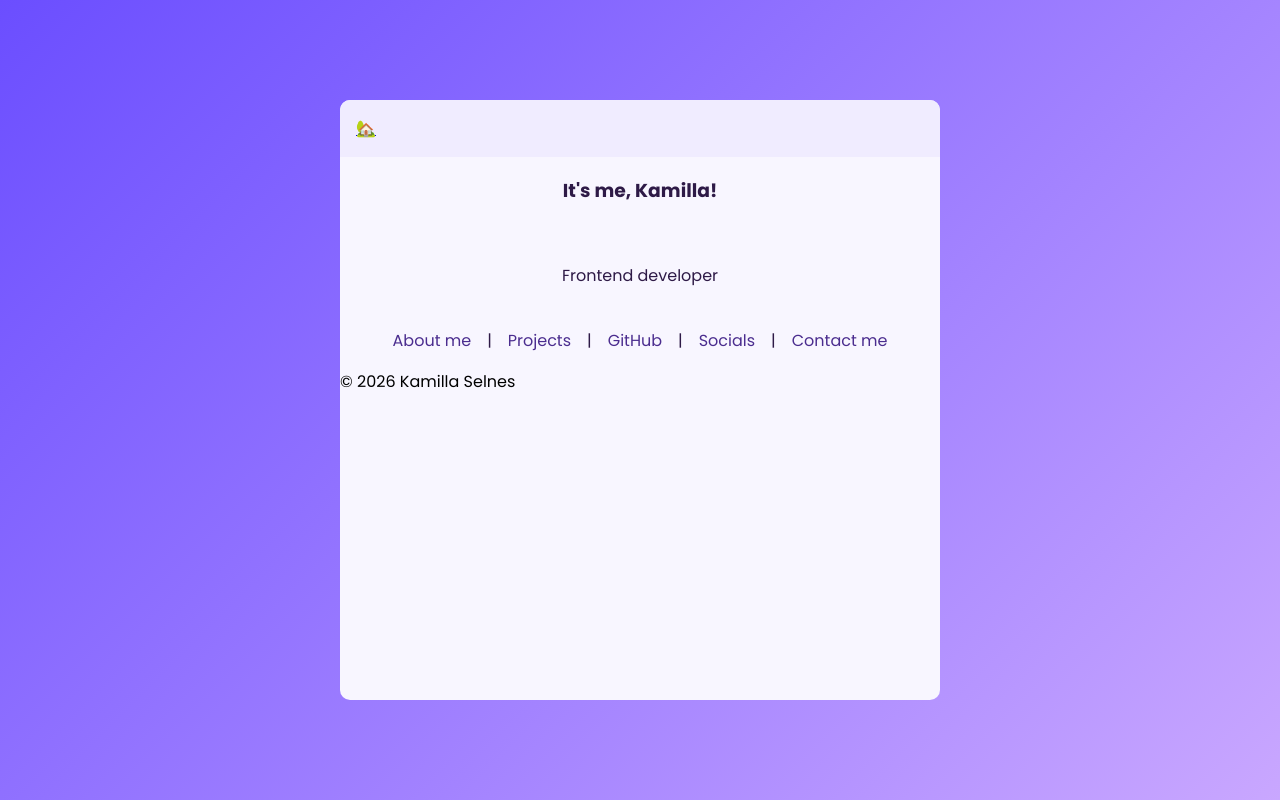
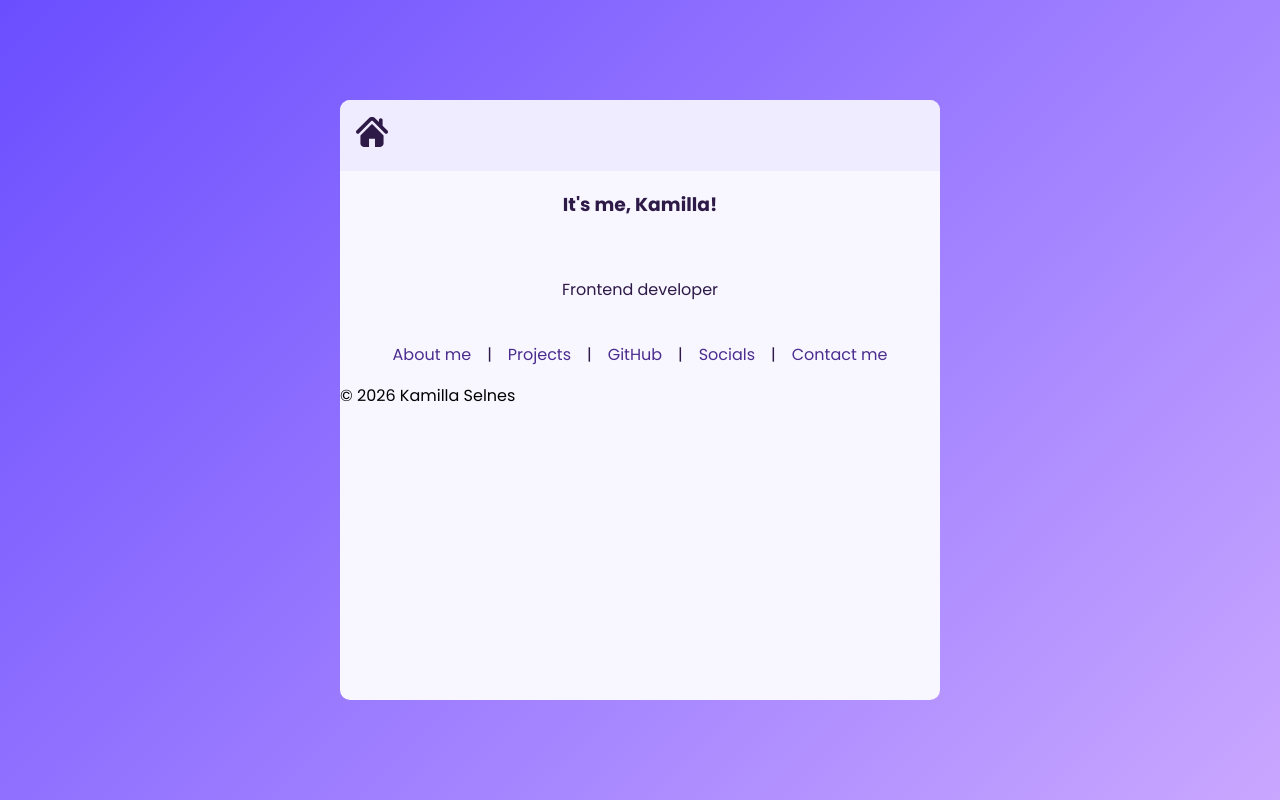
Before and after one commit to Kamillaaks/kulekamminettside, a plain HTML site: page index.html in a window 1280 px wide. Drawn offline with Linux system fonts and the light colour scheme.

Commit message:
svg added

```diff
--- a/index.html
+++ b/index.html
@@ -8,7 +8,7 @@
     <meta name="viewport" content="width=device-width, initial-scale=1.0">
 
     <!-- SEO og metadata-->
-    <title>Kuelekammi</title>
+    <title>Kulekammi</title>
     <meta name="description" content="Kulekammi is in the hood" />
 
     <!-- CSS -->
@@ -24,7 +24,9 @@
         <section class="hero">
             <article class="card">
                 <header class="card-header">
-                    <a href="#">🏡</a>
+                    <a href="#">
+                        <svg class="icon-home" fill="#2E1A47" version="1.1" id="Capa_1" xmlns="http://www.w3.org/2000/svg" xmlns:xlink="http://www.w3.org/1999/xlink" viewBox="0 0 495.398 495.398" xml:space="preserve"><g id="SVGRepo_bgCarrier" stroke-width="0"></g><g id="SVGRepo_tracerCarrier" stroke-linecap="round" stroke-linejoin="round"></g><g id="SVGRepo_iconCarrier"> <g> <g> <g> <path d="M487.083,225.514l-75.08-75.08V63.704c0-15.682-12.708-28.391-28.413-28.391c-15.669,0-28.377,12.709-28.377,28.391 v29.941L299.31,37.74c-27.639-27.624-75.694-27.575-103.27,0.05L8.312,225.514c-11.082,11.104-11.082,29.071,0,40.158 c11.087,11.101,29.089,11.101,40.172,0l187.71-187.729c6.115-6.083,16.893-6.083,22.976-0.018l187.742,187.747 c5.567,5.551,12.825,8.312,20.081,8.312c7.271,0,14.541-2.764,20.091-8.312C498.17,254.586,498.17,236.619,487.083,225.514z"></path> <path d="M257.561,131.836c-5.454-5.451-14.285-5.451-19.723,0L72.712,296.913c-2.607,2.606-4.085,6.164-4.085,9.877v120.401 c0,28.253,22.908,51.16,51.16,51.16h81.754v-126.61h92.299v126.61h81.755c28.251,0,51.159-22.907,51.159-51.159V306.79 c0-3.713-1.465-7.271-4.085-9.877L257.561,131.836z"></path> </g> </g> </g> </g></svg>
+                    </a>
                 </header>
 
                 <div class="card-content">
@@ -42,6 +44,7 @@
                         |
                         <a href="#">Contact me</a>
                     </nav>
+
                 </nav>
                 </div>
                 <footer class="footer">
--- a/style.css
+++ b/style.css
@@ -94,3 +94,18 @@ html, body {
 
 
 }
+
+.icon-home {
+    width: 32px;
+    height: 32px;
+}
+
+a {
+    display: inline-block;
+    cursor: pointer;
+}
+
+a:hover .icon-home {
+    fill: #C9A7FF;
+    transform: scale(1.1);
+}
```
